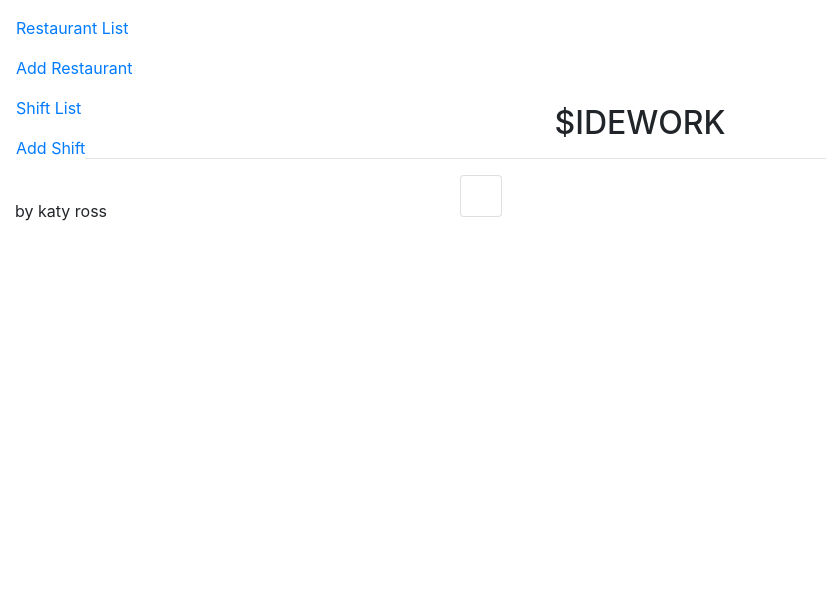
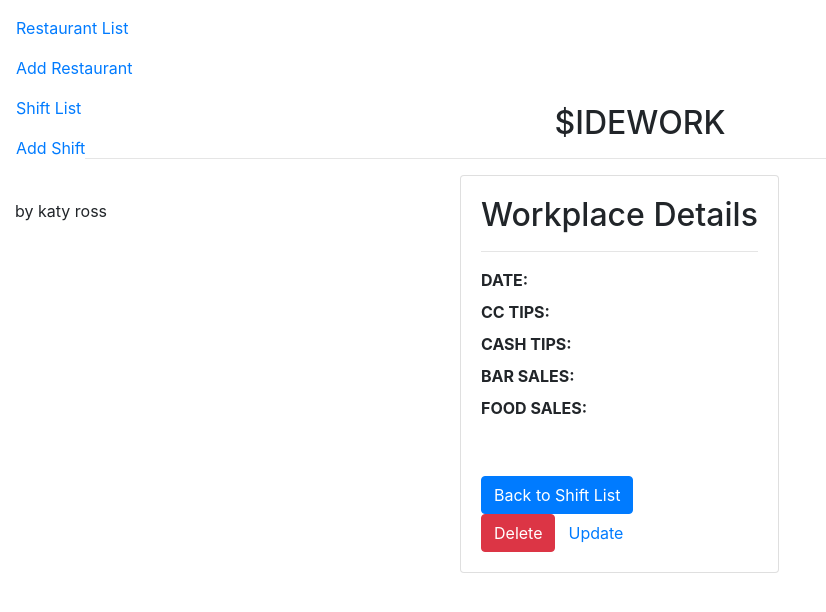
Before and after one commit to katyross/sidework, an Angular app in the folder angular/: page /shifts/info/1 in a window 1280 px wide. Before the commit this address led to /. Shown: the top 612 px of the page, without its empty margins (0-826 px from the left). Built offline with nearby package versions, Linux system fonts and the light colour scheme; no server answers.

Commit message:
added shift info

```diff
--- a/angular/src/app/app-routing.module.ts
+++ b/angular/src/app/app-routing.module.ts
@@ -7,6 +7,7 @@ import { RestaurantListComponent } from './restaurant/restaurant-list/restaurant
 import {ShiftListComponent} from "./shift/shift-list/shift-list.component";
 import {ShiftFormComponent} from "./shift/shift-form/shift-form.component";
 import {RestaurantUpdateComponent} from "./restaurant/restaurant-update/restaurant-update.component";
+import {ShiftInfoComponent} from "./shift/shift-info/shift-info.component";
 
 const routes: Routes = [
   //restaurants
@@ -18,6 +19,7 @@ const routes: Routes = [
   //shifts
   { path: 'shifts', component: ShiftListComponent},
   { path: 'shifts/addShift', component: ShiftFormComponent},
+  { path: 'shifts/info/:id', component: ShiftInfoComponent}
 ];
 
 @NgModule({
--- a/angular/src/app/app.module.ts
+++ b/angular/src/app/app.module.ts
@@ -12,6 +12,7 @@ import {ShiftService} from "./shift/shift.service";
 import { ShiftListComponent } from './shift/shift-list/shift-list.component';
 import { ShiftFormComponent } from './shift/shift-form/shift-form.component';
 import { RestaurantUpdateComponent } from './restaurant/restaurant-update/restaurant-update.component';
+import { ShiftInfoComponent } from './shift/shift-info/shift-info.component';
 
 @NgModule({
   declarations: [
@@ -22,6 +23,7 @@ import { RestaurantUpdateComponent } from './restaurant/restaurant-update/restau
     ShiftListComponent,
     ShiftFormComponent,
     RestaurantUpdateComponent,
+    ShiftInfoComponent,
   ],
   imports: [
     BrowserModule,
--- a/angular/src/app/restaurant/restaurant-list/restaurant-list.component.ts
+++ b/angular/src/app/restaurant/restaurant-list/restaurant-list.component.ts
@@ -18,9 +18,11 @@ export class RestaurantListComponent implements OnInit {
   ngOnInit() {
     this.reloadData();
   }
+
 reloadData(){
     this.restaurant = this.restaurantService.getRestaurantList();
 }
+
 deleteRestaurant(id: number) {
   this.restaurantService.deleteRestaurant(id)
     .subscribe(
--- /dev/null
+++ b/angular/src/app/shift/shift-info/shift-info.component.html
@@ -0,0 +1,28 @@
+<h2>Workplace Details</h2>
+
+<hr/>
+<div *ngIf="shift">
+
+  <div>
+    <label><b>DATE: </b></label> {{shift.dateOfShift}}
+  </div>
+  <div>
+    <label><b>CC TIPS: </b></label> {{shift.ccTips}}
+  </div>
+  <div>
+    <label><b>CASH TIPS: </b></label> {{shift.cashTips}}
+  </div>
+  <div>
+    <label><b>BAR SALES: </b></label> {{shift.barSales}}
+  </div>
+  <div>
+    <label><b>FOOD SALES: </b></label> {{shift.foodSales}}
+  </div>
+
+</div>
+
+<br>
+<br>
+<button (click)="list()" class="btn btn-primary">Back to Shift List</button><br>
+<button (click)="deleteShift(shift.id)" class="btn btn-danger">Delete</button>
+<button (click)="update()" class="btn btn-link">Update</button><br>
--- /dev/null
+++ b/angular/src/app/shift/shift-info/shift-info.component.ts
@@ -0,0 +1,43 @@
+import { Component, OnInit } from '@angular/core';
+import {Shift} from "../shift";
+import {ShiftService} from "../shift.service";
+import {ActivatedRoute, Router} from "@angular/router";
+
+@Component({
+  selector: 'app-shift-info',
+  templateUrl: './shift-info.component.html',
+  styleUrls: ['./shift-info.component.css']
+})
+export class ShiftInfoComponent implements OnInit {
+  shift: Shift;
+  id: number;
+
+
+  constructor(private shiftService: ShiftService,
+              private router: Router,
+              private route: ActivatedRoute) { }
+
+  ngOnInit() {
+    this.shift = new Shift();
+    this.id = this.route.snapshot.params["id"];
+    this.shiftService.getShift(this.id)
+      .then(successResponse =>{
+        this.shift = successResponse;
+      })
+      .catch();
+  }
+
+
+
+deleteShift(id: number){
+    this.shiftService.deleteShift(id)
+      .then(successResponse => {
+        this.list();
+      })
+      .catch();
+  }
+
+  list(){
+    this.router.navigate(['/shifts']);
+  }
+}
--- a/angular/src/app/shift/shift-list/shift-list.component.html
+++ b/angular/src/app/shift/shift-list/shift-list.component.html
@@ -12,7 +12,7 @@
       </thead>
       <tbody>
       <tr *ngFor="let aShift of shiftList ">
-        <td>{{aShift.id}}</td>
+        <td>{{aShift.restaurant.name}}</td>
         <td>{{aShift.dateOfShift}}</td>
           <button (click)="getShift(aShift.id)" class="btn btn-info" style="margin-left: 10px">Info</button>
       </tr>
--- a/angular/src/app/shift/shift-list/shift-list.component.ts
+++ b/angular/src/app/shift/shift-list/shift-list.component.ts
@@ -1,5 +1,4 @@
 import { Component, OnInit } from '@angular/core';
-import {Observable} from "rxjs";
 import {Shift} from "../shift";
 import {ShiftService} from "../shift.service";
 import {Router} from "@angular/router";
@@ -10,30 +9,27 @@ import {Router} from "@angular/router";
   styleUrls: ['./shift-list.component.css']
 })
 export class ShiftListComponent implements OnInit {
-  shiftList: Shift[];
-  aShift: Shift;
+  shiftList: Array<Shift[]> =[];
+
   constructor(private shiftService: ShiftService,
               private router: Router) {
-    this.shiftList = [];
   }
 
   ngOnInit() {
     this.getAllShifts();
   }
 
-  getAllShifts(): any {
-    return this.shiftService.getShiftList().then(successResponse => {
+  getAllShifts(){
+    return this.shiftService.getShiftList()
+      .then( successResponse => {
       this.shiftList = successResponse;
     })
-      .catch(errorResponse => {
+     .catch(errorResponse => {
         //error here
-      })
+    })
   }
 
   getShift(id: number) {
-    this.router.navigate(['/shifts/info', id])
-      .then(successResponse => {
-        this.aShift = new Shift()
-      });
+    this.router.navigate(['/shifts/info', id]);
   }
 }
```
Also changed, not shown: angular/src/app/shift/shift.service.ts (+4 -3 lines), angular/src/app/shift/shift-info/shift-info.component.css (added), angular/src/app/shift/shift.ts (line endings or trailing spaces), 2 other files (tests, documents, lock files or other folders).
